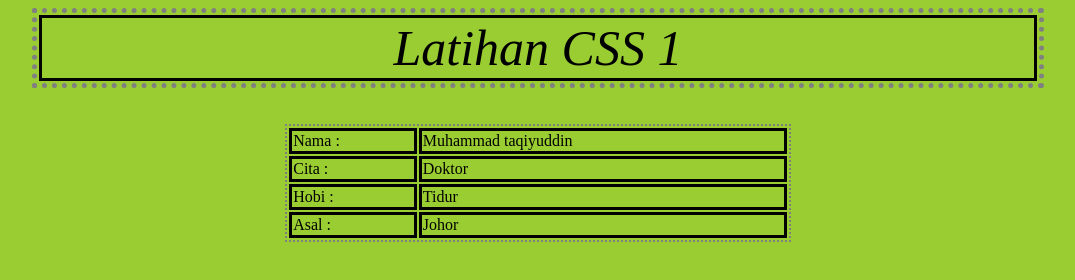
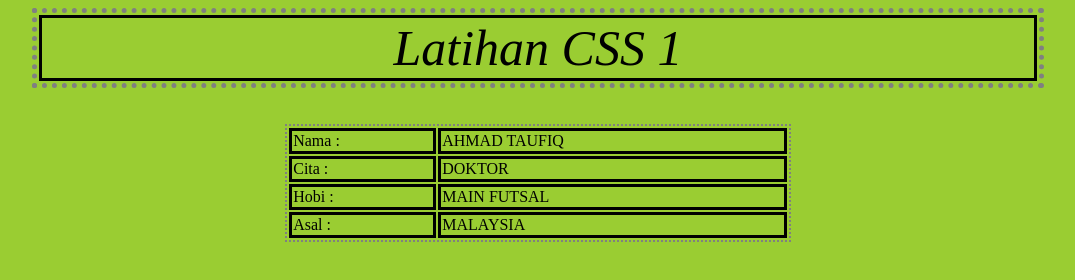
Before and after one commit to AhmadTaufiq05/KPD1023_CSS, a plain HTML site: page index.html in a window 1280 px wide. Shown: the whole page, without its empty margins (102-1177 px from the left). Drawn offline with Linux system fonts and the light colour scheme.

Commit message:
Update index.html

```diff
--- a/index.html
+++ b/index.html
@@ -41,19 +41,19 @@
        <table class="table2">
           <tr>
               <td>Nama :</td>
-              <td>Muhammad taqiyuddin</td>
+              <td>AHMAD TAUFIQ</td>
           </tr>
           <tr>
               <td>Cita :</td>
-              <td>Doktor</td>
+              <td>DOKTOR</td>
           </tr>
           <tr>
               <td>Hobi :</td>
-              <td>Tidur</td>
+              <td>MAIN FUTSAL</td>
           </tr>
           <tr>
               <td>Asal :</td>
-              <td>Johor</td>
+              <td>MALAYSIA</td>
           </tr>
           </table>
        </center>
```
